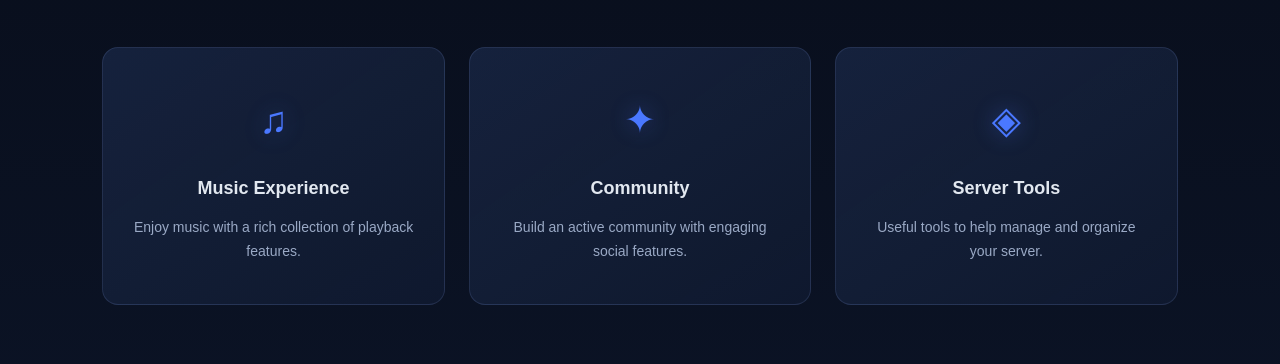
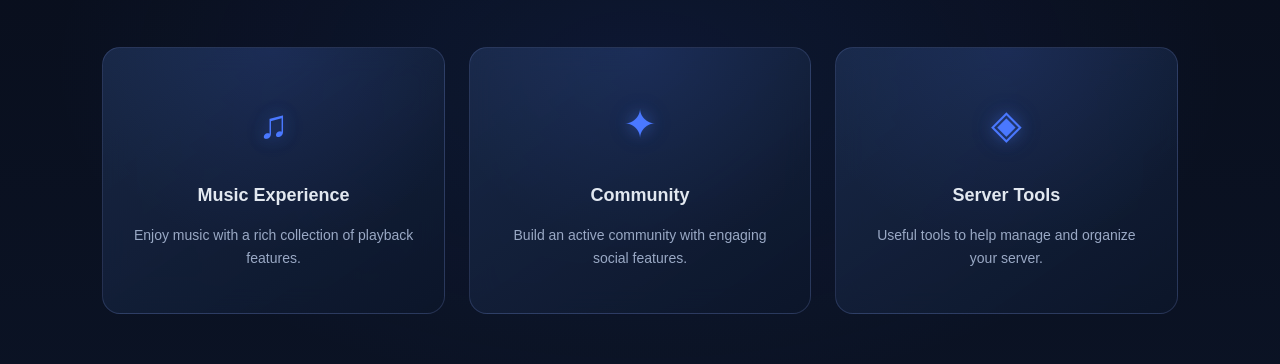
Before and after one commit to paktommy98-cpu/amara-symphora-website, a plain HTML site: page index.html in a window 1280 px wide. Shown: the part 1088-1452 px from the top of the page. Drawn offline with Linux system fonts and the light colour scheme.

Commit message:
Upgrade AMARA premium features section

```diff
--- a/style.css
+++ b/style.css
@@ -1,4 +1,3 @@
-
 :root {
   --background: #080D1A;
   --surface: #101A30;
@@ -246,7 +245,7 @@ header {
   box-shadow: 0 0 12px rgba(72,213,151,0.65);
 }
 
-/* FEATURES */
+/* PREMIUM FEATURES */
 
 .features,
 .about {
@@ -255,7 +254,16 @@ header {
 }
 
 .features {
+  position: relative;
+  isolation: isolate;
+  overflow: hidden;
+
   background:
+    radial-gradient(
+      ellipse at 50% 45%,
+      rgba(42, 82, 190, 0.12),
+      transparent 65%
+    ),
     linear-gradient(
       180deg,
       var(--background),
@@ -272,27 +280,58 @@ header {
 
 .feature-grid {
   display: grid;
-  grid-template-columns: repeat(3, 1fr);
+  grid-template-columns: repeat(3, minmax(0, 1fr));
   gap: 24px;
+  max-width: 1200px;
+  margin: 0 auto;
 }
 
 .feature-card {
   position: relative;
-  padding: 40px 27px;
-  background: linear-gradient(
-    145deg,
-    rgba(23,36,64,0.9),
-    rgba(16,26,48,0.85)
-  );
-  border: 1px solid var(--border);
-  border-radius: 16px;
+  isolation: isolate;
+  overflow: hidden;
+  padding: 42px 27px;
+
+  background:
+    linear-gradient(
+      145deg,
+      rgba(30, 48, 83, 0.72),
+      rgba(12, 22, 42, 0.88)
+    );
+
+  border: 1px solid rgba(148, 174, 255, 0.18);
+  border-radius: 18px;
+
+  backdrop-filter: blur(14px);
+  -webkit-backdrop-filter: blur(14px);
+
   opacity: 0;
   transform: translateY(25px);
+
   transition:
     opacity 0.7s ease,
-    transform 0.35s ease,
-    border-color 0.35s ease,
-    box-shadow 0.35s ease;
+    transform 0.4s ease,
+    border-color 0.4s ease,
+    box-shadow 0.4s ease,
+    background 0.4s ease;
+}
+
+.feature-card::before {
+  content: "";
+  position: absolute;
+  inset: 0;
+  z-index: -1;
+  pointer-events: none;
+
+  background:
+    radial-gradient(
+      circle at 50% 0%,
+      rgba(74, 120, 255, 0.18),
+      transparent 65%
+    );
+
+  opacity: 0.65;
+  transition: opacity 0.4s ease;
 }
 
 .feature-card.visible {
@@ -301,22 +340,45 @@ header {
 }
 
 .feature-card:hover {
-  transform: translateY(-7px);
-  border-color: rgba(74,120,255,0.55);
+  transform: translateY(-8px);
+  border-color: rgba(74, 120, 255, 0.55);
+
   box-shadow:
-    0 15px 40px rgba(42,82,190,0.16);
+    0 18px 45px rgba(20, 55, 130, 0.22),
+    0 0 25px rgba(74, 120, 255, 0.08);
+}
+
+.feature-card:hover::before {
+  opacity: 1;
 }
 
 .feature-icon {
-  font-size: 38px;
+  display: inline-block;
+  font-size: 40px;
   color: var(--bright);
-  margin-bottom: 20px;
-  text-shadow: 0 0 22px rgba(74,120,255,0.4);
+  margin-bottom: 22px;
+
+  text-shadow:
+    0 0 15px rgba(74, 120, 255, 0.45),
+    0 0 30px rgba(74, 120, 255, 0.2);
+
+  transition:
+    transform 0.4s ease,
+    text-shadow 0.4s ease;
+}
+
+.feature-card:hover .feature-icon {
+  transform: translateY(-4px) scale(1.08);
+
+  text-shadow:
+    0 0 20px rgba(74, 120, 255, 0.7),
+    0 0 38px rgba(74, 120, 255, 0.35);
 }
 
 .feature-card h3 {
   margin-bottom: 13px;
   font-size: 18px;
+  color: var(--silver);
 }
 
 .feature-card p,
@@ -451,6 +513,10 @@ footer p {
   .about h2 {
     margin-bottom: 35px;
   }
+
+  .feature-card {
+    padding: 35px 24px;
+  }
 }
 
 /* ACCESSIBILITY */
```
